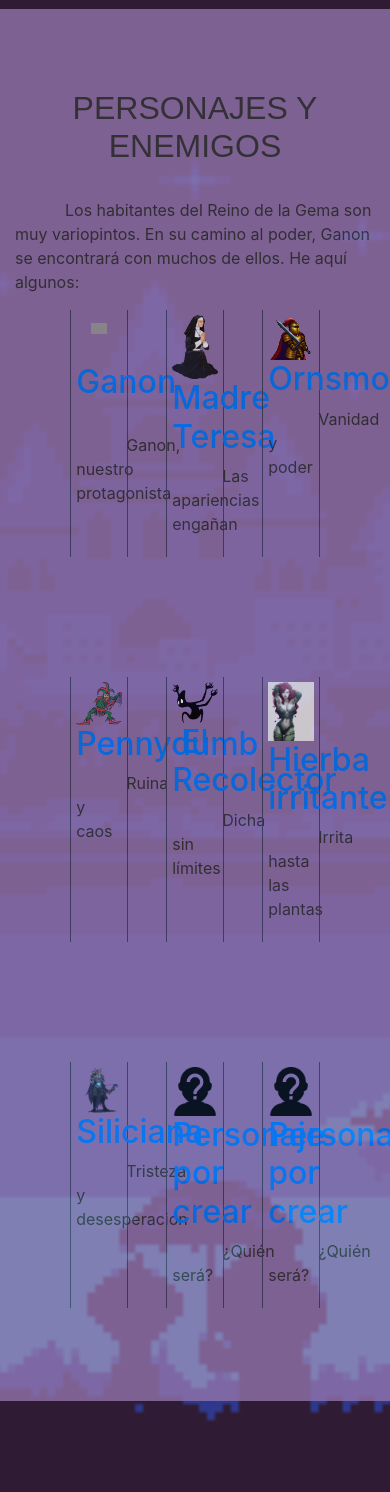
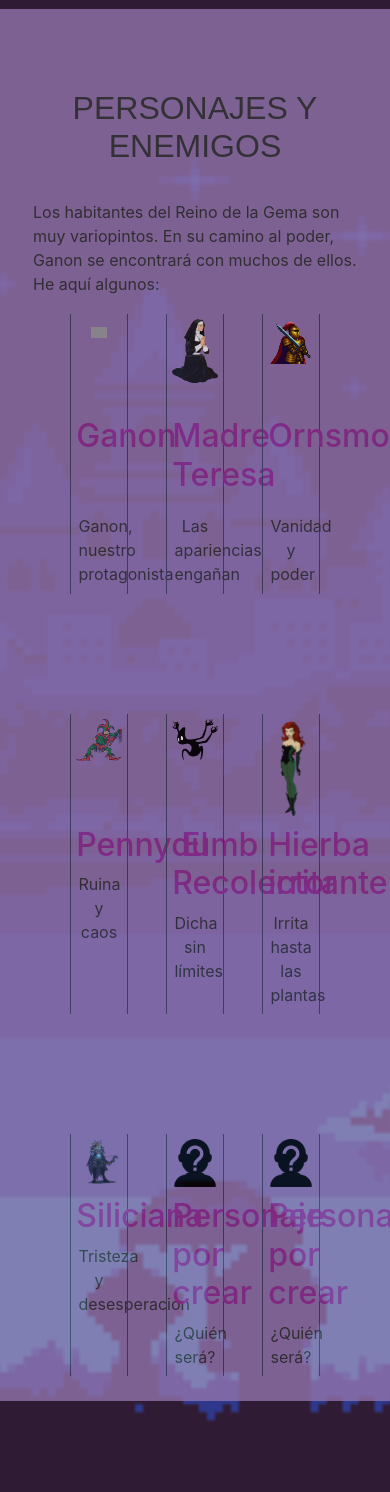
Before and after one commit to spiderfan211/Haz-la-guerra-y-no-el-amor, a PHP site: page /contenido/personajes.php in a window 390 px wide. Shown: the part 79-1571 px from the top of the page. Run offline with PHP 8.4, Linux system fonts and the light colour scheme; grey boxes are pictures that could not be loaded.

Commit message:
Modificado el estilo de la pagina personajes
Se han centrado las imagenes de forma que queden todas del mismo tamaño, aun asi siendo responsive, añadiendo así tambien la imagen de hierba irritante

```diff
--- a/contenido/personajes.php
+++ b/contenido/personajes.php
@@ -23,26 +23,56 @@
                     <div class="col-sm" >
                         <img class="col-sm" src="../imagenes/veigar final boss.gif" alt="Ganon">
                         <br>
-                        <a class="col-sm"href="./personajes/ganon.php">
-                            <h2 class="h2personaje">Ganon</h2>
-                        </a>
-                        <p>Ganon, nuestro protagonista</p>
+
                     </div>
 
                     <div class="col-sm">
                         <img src="../imagenes/monja3.gif" alt="Madre Teresa">
                         <br>
-                        <a href="./personajes/madre_teresa.php">
-                            <h2 class="h2personaje">Madre Teresa</h2>
-                        </a>
-                        <p>Las apariencias engañan</p>
+
                     </div>
                     <div class="col-sm">
                         <img src="../imagenes/paladin.gif" alt="Ornsmough">
                         <br>
+
+                    </div>
+                </div>
+
+                <div class="row">
+
+                    <div class="col-sm" >
+
+                        <a class="col-sm"href="./personajes/ganon.php">
+                            <h2 class="h2personaje">Ganon</h2>
+                        </a>
+                    </div>
+
+                    <div class="col-sm">
+
+                        <br>
+                        <a href="./personajes/madre_teresa.php">
+                            <h2 class="h2personaje">Madre Teresa</h2>
+                        </a>
+                    </div>
+                    <div class="col-sm">
+
+                        <br>
                         <a href="./personajes/ornsmough.php">
                             <h2 class="h2personaje">Ornsmough</h2>
                         </a>
+                    </div>
+                </div>
+
+                <div class="row">
+
+                    <div class="col-sm" >
+                        <p>Ganon, nuestro protagonista</p>
+                    </div>
+
+                    <div class="col-sm">
+                        <p>Las apariencias engañan</p>
+                    </div>
+                    <div class="col-sm">
                         <p>Vanidad y poder</p>
                     </div>
                 </div>
@@ -55,14 +85,27 @@
                     <div class="col-sm">
                         <img src="../imagenes/arlequíin.gif" alt="Payaso terrorífico">
                         <br>
+                    </div>
+                    <div class="col-sm">
+                        <img src="../imagenes/recolector.png" alt="El recolector">
+                        <br>
+                    </div>
+
+                    <div class="col-sm">
+                        <img src="../imagenes/hierba1.png" alt="Hierba irritante">
+                        <br>
+                    </div>
+                </div>
+                <div class="row">
+                    <div class="col-sm">
+
                         <a href="./personajes/pennydumb.php">
                             <h2 class="h2personaje">Pennydumb</h2>
                         </a>
                         <p>Ruina y caos</p>
                     </div>
                     <div class="col-sm">
-                        <img src="../imagenes/recolector.png" alt="El recolector">
-                        <br>
+
                         <a href="./personajes/recolector.php">
                             <h2 class="h2personaje">El Recolector</h2>
                         </a>
@@ -70,8 +113,7 @@
                     </div>
 
                     <div class="col-sm">
-                        <img src="../imagenes/hierba1.png" alt="Hierba irritante">
-                        <br>
+
                         <a href="#">
                             <h2 class="h2personaje">Hierba irritante</h2>
                         </a>
@@ -87,15 +129,26 @@
                 <div class="row">
                     <div class="col-sm">
                         <img src="../imagenes/siliciana.gif" alt="Siliciana">
+
+                    </div>
+                    <div class="col-sm">
+                        <img src="../imagenes/nuevo personaje.png" alt="Personaje por crear">
                         <br>
-                        <a href="./personajes/siliciana.php">
+                    </div>
+
+                    <div class="col-sm">
+                        <img src="../imagenes/nuevo personaje.png" alt="Personaje por crear">
+                        <br>
+                    </div>
+                </div>
+                <div class="row">
+                    <div class="col-sm">
+                            <a href="./personajes/siliciana.php">
                             <h2 class="h2personaje">Siliciana</h2>
                         </a>
                         <p>Tristeza y desesperacion</p>
                     </div>
                     <div class="col-sm">
-                        <img src="../imagenes/nuevo personaje.png" alt="Personaje por crear">
-                        <br>
                         <a href="#">
                             <h2 class="h2personaje">Personaje por crear</h2>
                         </a>
@@ -103,8 +156,6 @@
                     </div>
 
                     <div class="col-sm">
-                        <img src="../imagenes/nuevo personaje.png" alt="Personaje por crear">
-                        <br>
                         <a href="#">
                             <h2 class="h2personaje">Personaje por crear</h2>
                         </a>
--- a/css/Style.css
+++ b/css/Style.css
@@ -19,9 +19,12 @@ body {
  bottom: 5%;
  padding-top: 2%;
 }
+.container p{
+  margin: 5%  ;
+}
+.container a{
+  color: rgb(148, 45, 148);
 
-.container p{
-	text-indent: 50px;
 }
 
 
@@ -65,18 +68,21 @@ h1
 }
 
 .row > div {
+
     width:20%;
     padding: 5px;
     border-right-style: groove;
     border-left-style: groove;
-
+    text-align: center;
     border-color: rgb(64, 64, 93);
     border-width: 1px;
 
 }
 
 .row > div > img {
-    width: 100%;
+
+    max-width: 100%;
+    max-height: 200px;
 }
 
 
@@ -99,7 +105,7 @@ h1
 .parrafopersonaje{
     padding-right: 20%;
     padding-left: 20%;
-	padding-top: 10%;
+	  padding-top: 10%;
     text-align: justify;
     font-family:Helvetica;
     font-weight: 400;
@@ -108,8 +114,9 @@ h1
 
 .imagenparrafo{
     padding:10px;
-    width: 20%;
     float: left;
+    max-width: 100%;
+    max-height: 180px;
 }
 
 .col-sm a img{
@@ -125,6 +132,7 @@ i{
 }
 
 .parrafocentrado{
+  padding-top: 10%;
     font-family: 'Lobster';
     font-size: larger;
     padding-right: 20%;
```
Also changed, not shown: imagenes/hierba1.png.
